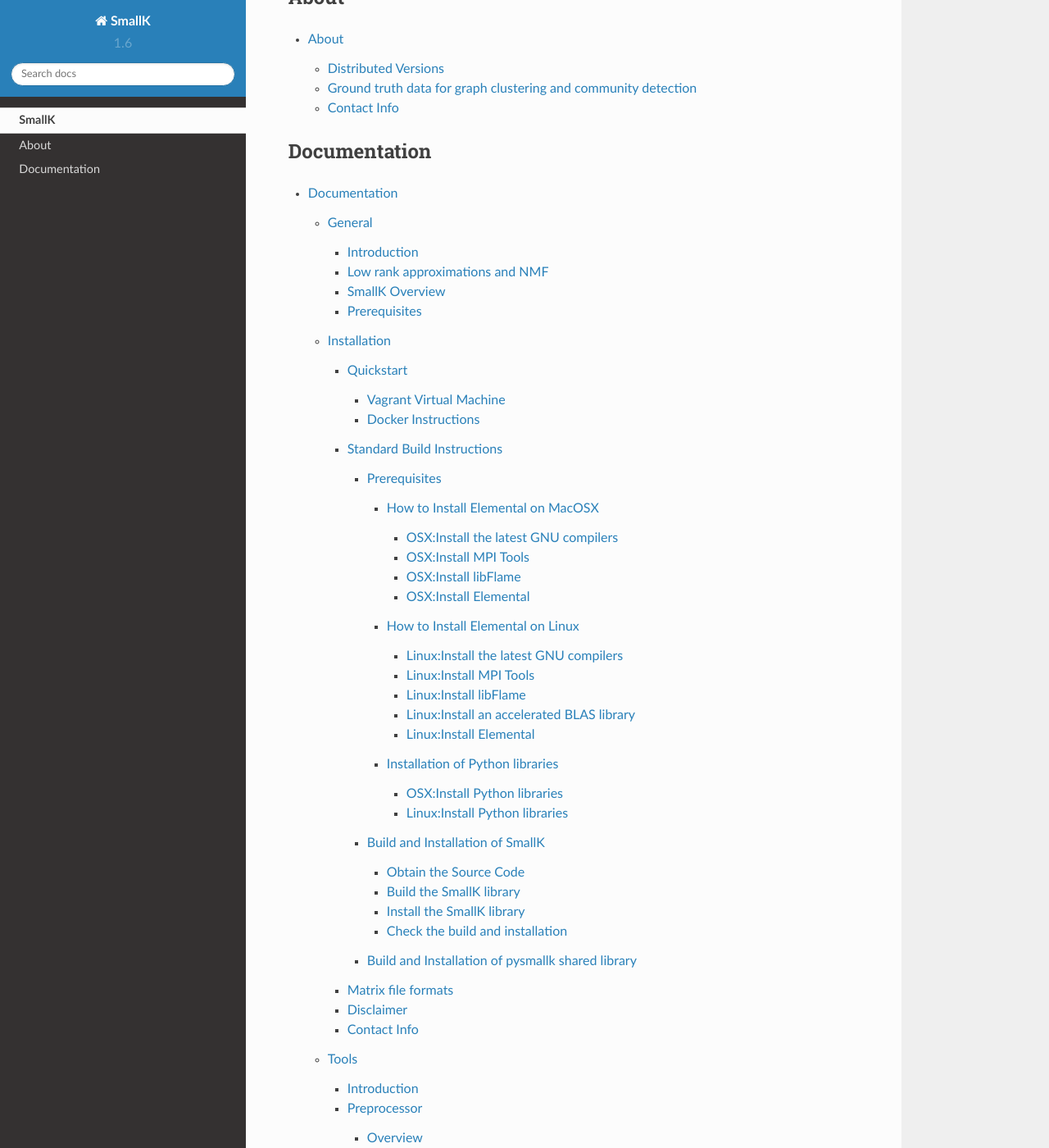
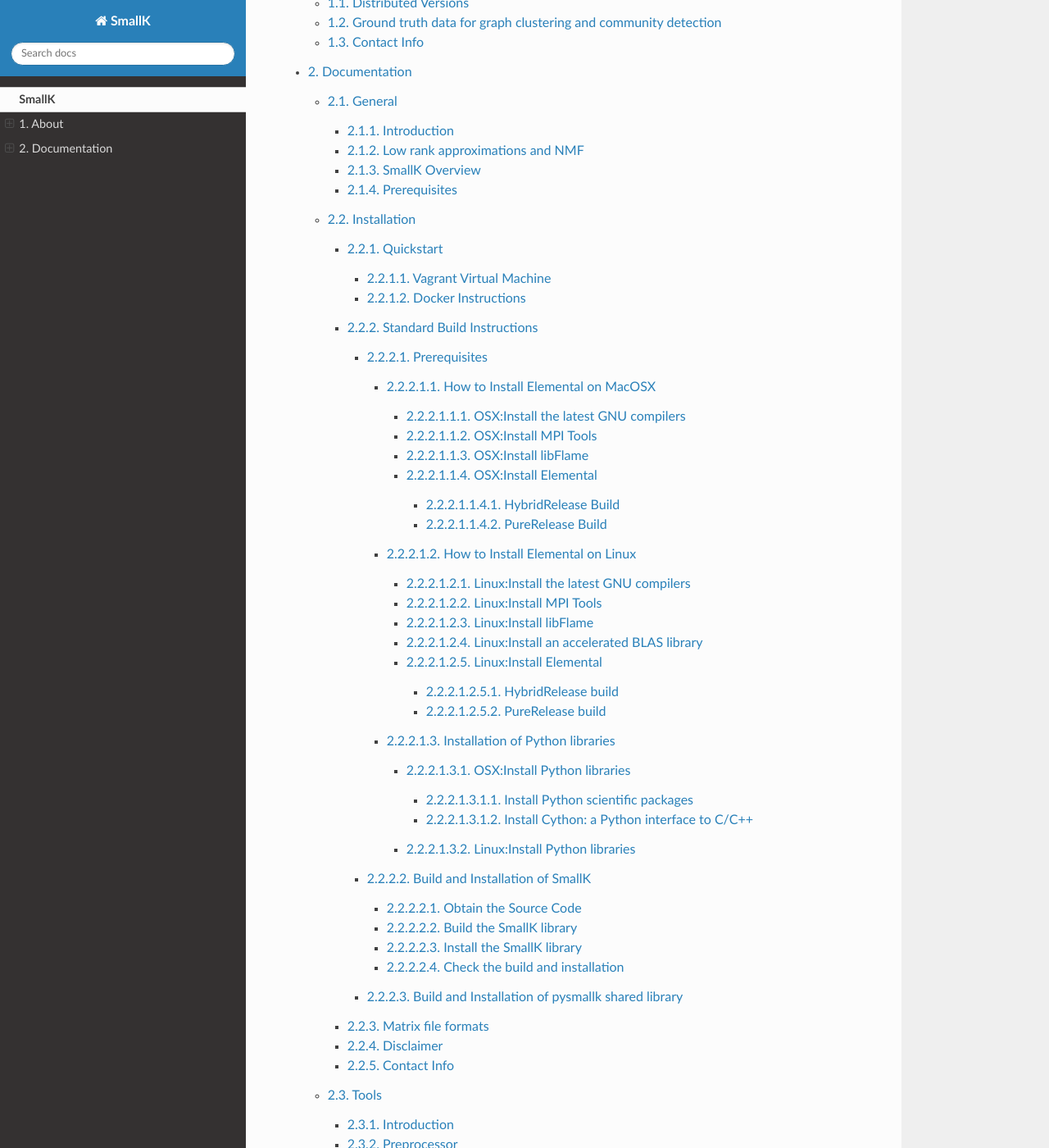
Before and after one commit to smallk/smallk, a Sphinx documentation site: the page built from sphinx/source/index.rst, in a window 1280 px wide and 1400 px high, scrolled down 228 px. Shown: the whole window at 82% size. Built offline with Sphinx 7.4.7 and the Read the Docs theme 2.0.0, drawn with Linux system fonts in a browser that asks for light colours; formulas are drawn with MathJax 3; some of the changed lines change nothing that is shown; some of the changed text lies outside the part shown.

Commit message:
made headings more consistent; TOC is now numbered; corrected numbering problem; TOC depth on left hand side nav pane increased

```diff
--- a/sphinx/source/conf.py
+++ b/sphinx/source/conf.py
@@ -120,6 +120,12 @@
 # further.  For a list of options available for each theme, see the
 # documentation.
 #html_theme_options = {}
+html_theme_options = {
+    'collapse_navigation': False,
+    'display_version': False,
+    'navigation_depth': 8,
+}
+
 
 # Add any paths that contain custom themes here, relative to this directory.
 #html_theme_path = []
--- a/sphinx/source/index.rst
+++ b/sphinx/source/index.rst
@@ -17,55 +17,65 @@
 ######
 
 .. toctree::
-   :maxdepth: 2
+   :maxdepth: 8
+   :numbered:
 
    self
-
-
-About
-=====
-
-.. toctree::
-   :maxdepth: 2
-   :name: tocAbout
-
    pages_about
-
-Documentation
-=============
-
-.. toctree::
-   :maxdepth: 6
-   :name: tocDocumentation
-
    pages_documentation
 
+..
+   *****
+   About
+   *****
 
+   .. toctree::
+      :maxdepth: 8
+      :name: tocAbout
+      :numbered:
+
+      pages_about
+
+   *************
+   Documentation
+   *************
+
+   .. toctree::
+      :maxdepth: 8
+      :name: tocDocumentation
+      :numbered:
+
+      pages_documentation
+
+************
 Publications
-=============
+************
 todo
 
+*******************
 Software Repository
-===================
+*******************
 todo
 
 
-
+**********************
 Introduction to SmallK
-======================
+**********************
 
 SmallK is a high performance software package for low rank matrix approximation via the nonnegative matrix factorization (NMF). NMF is a low-rank approximation where a matrix is approximated by a product of two nonnegative factors. The role of NMF in data analytics has been as significant as the singular value decomposition (SVD). However, due to nonnegativity constraints, NMF has far superior interpretability of its results for many practical problems such as image processing, chemometrics, bioinformatics, topic modeling for text analytics and many more. Our approach to solving the NMF nonconvex optimization
 problem has proven convergence properties and is one of the most efficient methods developed to date.
 
+********************
 Distributed Versions
-====================
+********************
 
 Recently open sourced: MPI-FAUN! Both MPI and OPENMP implementations for MU, HALS and ANLS/BPP based NMF algorithms are now available. The implementations can run off the shelf or can be easily integrated into other source code. These are very highly tuned NMF algorithms to work on super computers. We have tested this software in NERSC as well OLCF cluster. The openmp implementation is tested on many different linux variants with intel processors. The library works well for both sparse and dense matrices.
 
 Please visit `MPI-FAUN <https://github.com/ramkikannan/nmflibrary>`_ for more information and source code.
 
+**************************************************************
 Ground truth data for graph clustering and community detection
-==============================================================
+**************************************************************
 
 Community discovery is an important task for revealing structures in large networks. The massive size of contemporary social networks poses a tremendous challenge to the scalability of traditional graph clustering algorithms and the evaluation of discovered communities.
 
@@ -74,13 +84,15 @@
 
 Please visit `dblp ground truth data <https://github.com/smallk/smallk_data/tree/master/dblp_ground_truth>`_ to obtain the data.
 
+****************
 Acknowledgements
-================
+****************
 
 This work was funded in part by the DARPA XDATA program under contract FA8750-12-2-0309. Our DARPA program manager is `Mr. Wade Shen <http://www.darpa.mil/staff/mr-wade-shen>`_ and our XDATA Principal Investigator is `Prof. Haesun Park <http://www.cc.gatech.edu/%7Ehpark/">`_ of the Georgia Institute of Technology.
 
+******************************
 Copyright and Software License
-==============================
+******************************
 
 SmallK is under copyright by the Georgia Institute of Technology, 2017. All source code is released under the `Apache 2.0 <http://www.apache.org/licenses/LICENSE-2.0>`_ license.
 
```
Also changed, not shown: sphinx/source/pages_about.rst (+7 -3 lines), sphinx/source/pages_documentation_pysmallk.rst (+13 -8 lines), sphinx/source/pages_documentation_smallkapi.rst (+10 -8 lines).
